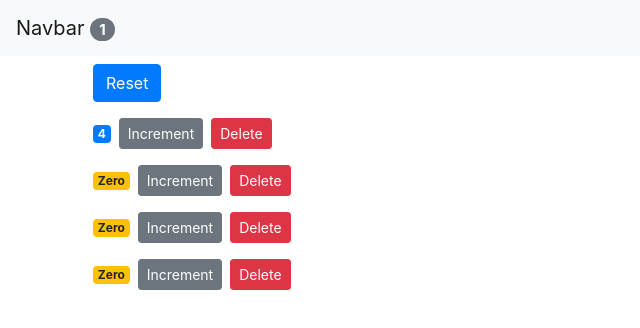
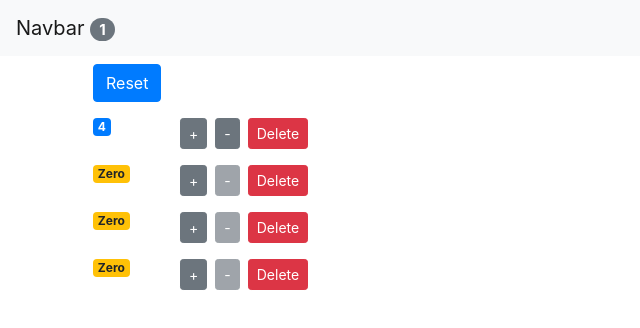
Before and after one commit to jeggonlinellc/pwm-counter, a React (Create React App) app: page / in a window 1280 px wide. Shown: the top 328 px of the page, without its empty margins (0-640 px from the left). Built offline with nearby package versions, Linux system fonts and the light colour scheme.

Commit message:
added decrement button

```diff
--- a/src/App.js
+++ b/src/App.js
@@ -18,6 +18,14 @@ class App extends Component {
     const index = counters.indexOf(counter);
     counters[index] = { ...counter };
     counters[index].value++;
+    this.setState({ counters });
+  };
+
+  handleDecrement = (counter) => {
+    const counters = [...this.state.counters];
+    const index = counters.indexOf(counter);
+    counters[index] = { ...counter };
+    counters[index].value--;
     this.setState({ counters });
   };
 
@@ -45,6 +53,7 @@ class App extends Component {
             counters={this.state.counters}
             onReset={this.handleReset}
             onIncrement={this.handleIncrement}
+            onDecrement={this.handleDecrement}
             onDelete={this.handleDelete}
           />
         </main>
--- a/src/components/counter.jsx
+++ b/src/components/counter.jsx
@@ -3,20 +3,31 @@ import React, { Component } from "react";
 class Counter extends Component {
   render() {
     return (
-      <div>
+      <div className="row">
+        <div className="col-1">
           <span className={this.getBadgeClasses()}>{this.formatCount()}</span>
+        </div>
+        <div className="col">
           <button
             onClick={() => this.props.onIncrement(this.props.counter)}
             className="btn btn-secondary btn-sm"
           >
-          Increment
+            +
+          </button>
+          <button
+            onClick={() => this.props.onDecrement(this.props.counter)}
+            className="btn btn-secondary btn-sm m-2"
+            disabled={this.props.counter.value === 0 ? "disabled" : ""}
+          >
+            -
           </button>
           <button
             onClick={() => this.props.onDelete(this.props.counter.id)}
-          className="btn btn-danger btn-sm m-2"
+            className="btn btn-danger btn-sm"
           >
             Delete
           </button>
+        </div>
       </div>
     );
   }
--- a/src/components/counters.jsx
+++ b/src/components/counters.jsx
@@ -16,6 +16,7 @@ class Counters extends Component {
             key={counter.id}
             onDelete={onDelete}
             onIncrement={onIncrement}
+            onDecrement={this.props.onDecrement}
             counter={counter}
           />
         ))}
```
Lines whose indentation alone changed are shown as unchanged.
